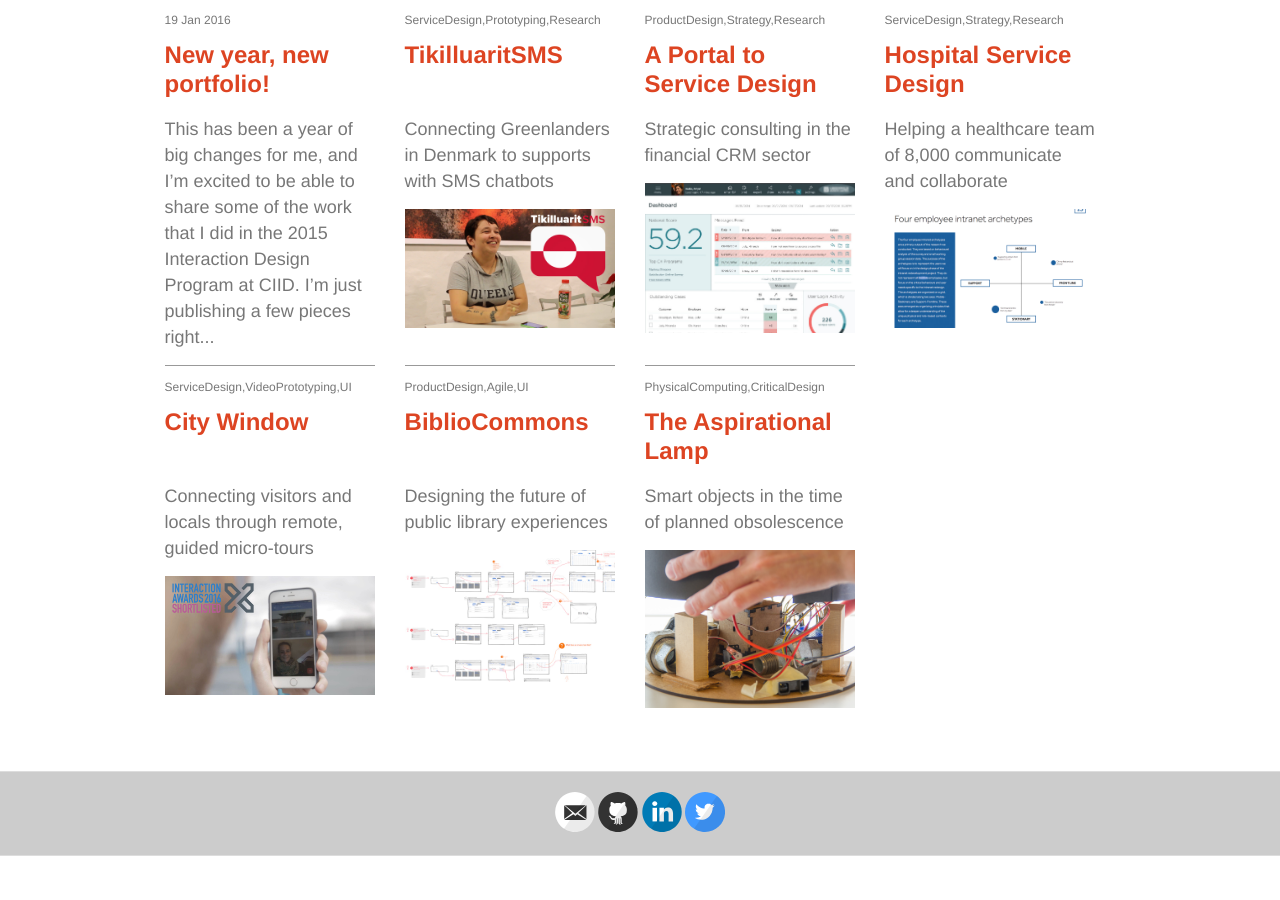
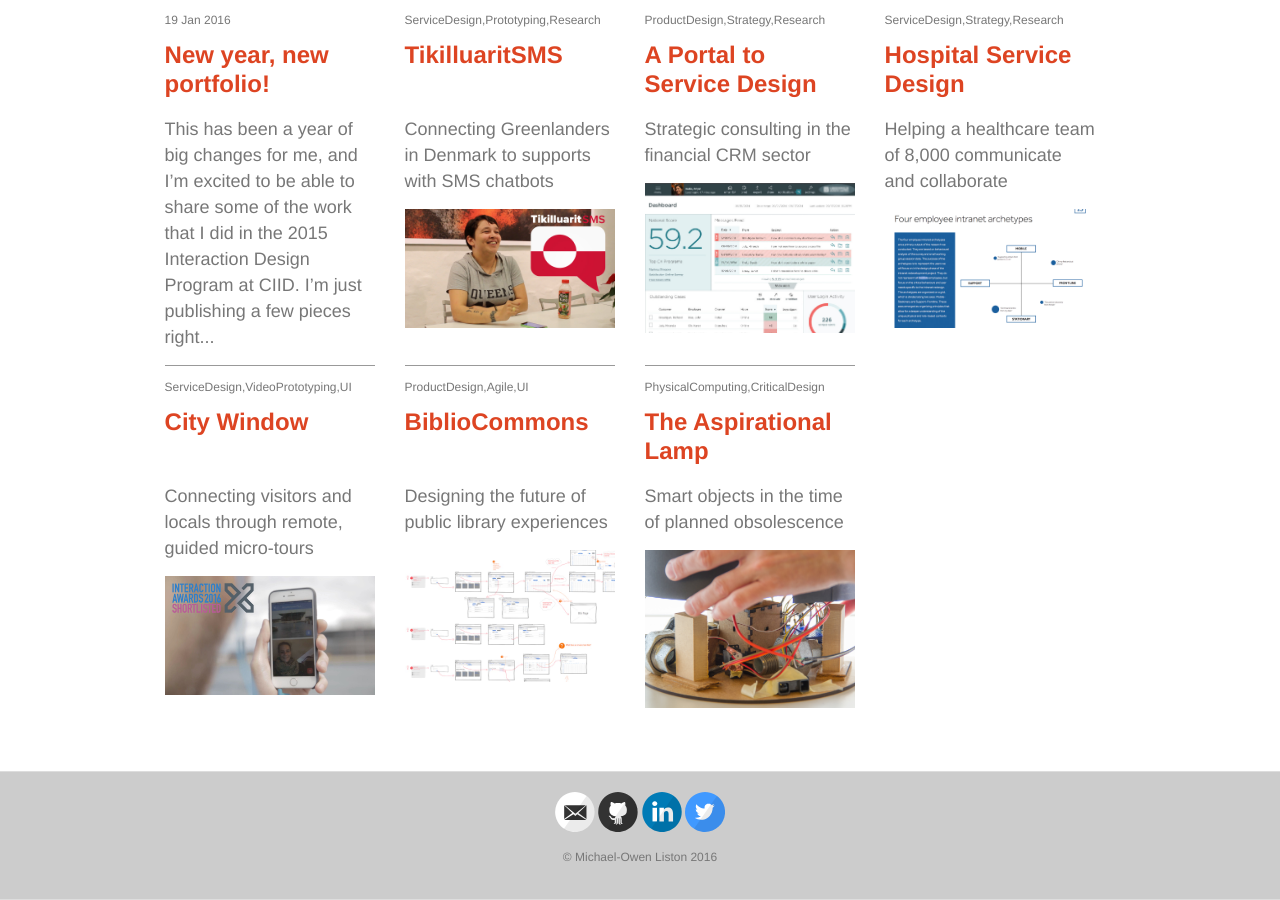
Before and after one commit to antlersanchors/antlersanchors.github.io, a Jekyll site: the page built from index.html, in a window 1280 px wide and 900 px high, scrolled down 1233 px. Built offline with Jekyll 4.4.1, drawn with Linux system fonts in a browser that asks for light colours; nearby versions of some CDN libraries; before the commit the page ends 2089 px from its top, so only the background shows below that.

Commit message:
Updating the URL

```diff
--- a/_config.yml
+++ b/_config.yml
@@ -9,7 +9,7 @@
 description: Design portfolio and blog of Michael-Owen Liston
 
 # URL of your avatar or profile pic (you could use your GitHub profile pic)
-avatar: http://127.0.0.1:4000/images/little_headshot_50x50.jpeg
+avatar: http://antlersandanchors.ca/images/little_headshot_50x50.jpeg
 
 #
 # Flags below are optional
@@ -49,8 +49,8 @@
 
 # Your website URL (e.g. http://barryclark.github.io or http://www.barryclark.co)
 # Used for Sitemap.xml and your RSS feed
-# url: http://antlersandanchors.ca
-url: http://127.0.0.1:4000
+url: http://antlersandanchors.ca
+# url: http://127.0.0.1:4000
 
 # If you're hosting your site at a Project repository on GitHub pages
 # (http://yourusername.github.io/repository-name)
--- a/_includes/footer.html
+++ b/_includes/footer.html
@@ -2,6 +2,7 @@
       <div class="container">
         <footer class="footer">
           {% include svg-icons.html %}
+          <p>© Michael-Owen Liston 2016</p>
         </footer>
       </div>
     </div>
```
